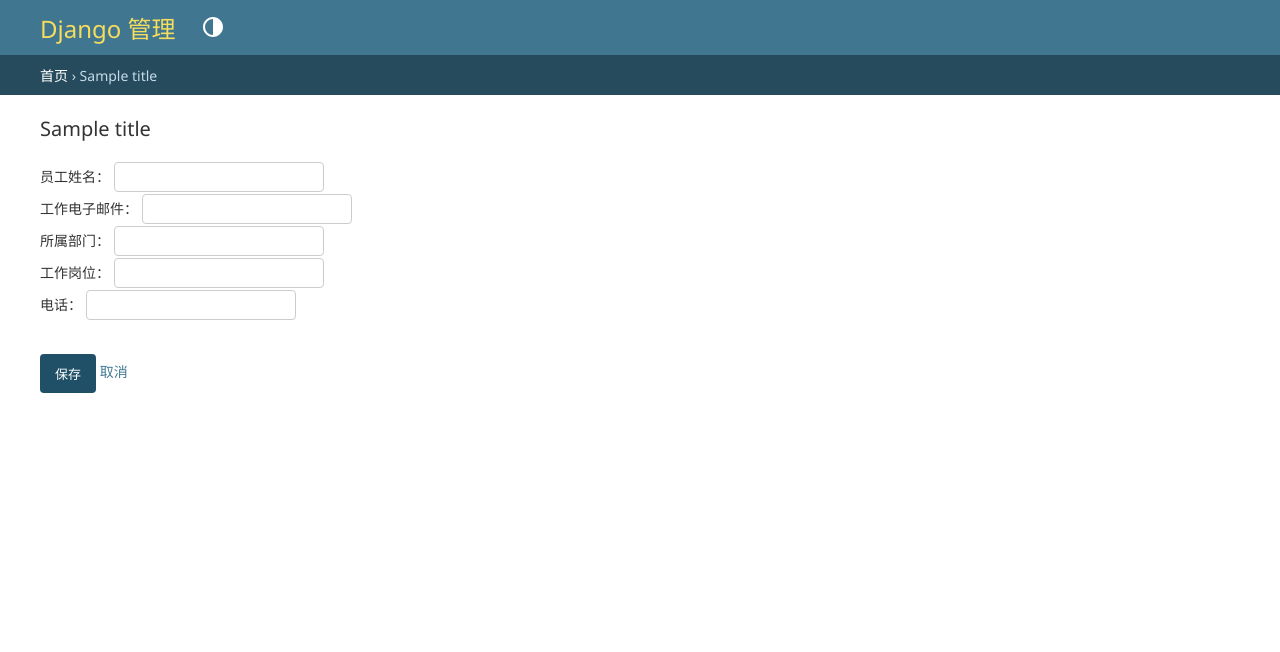
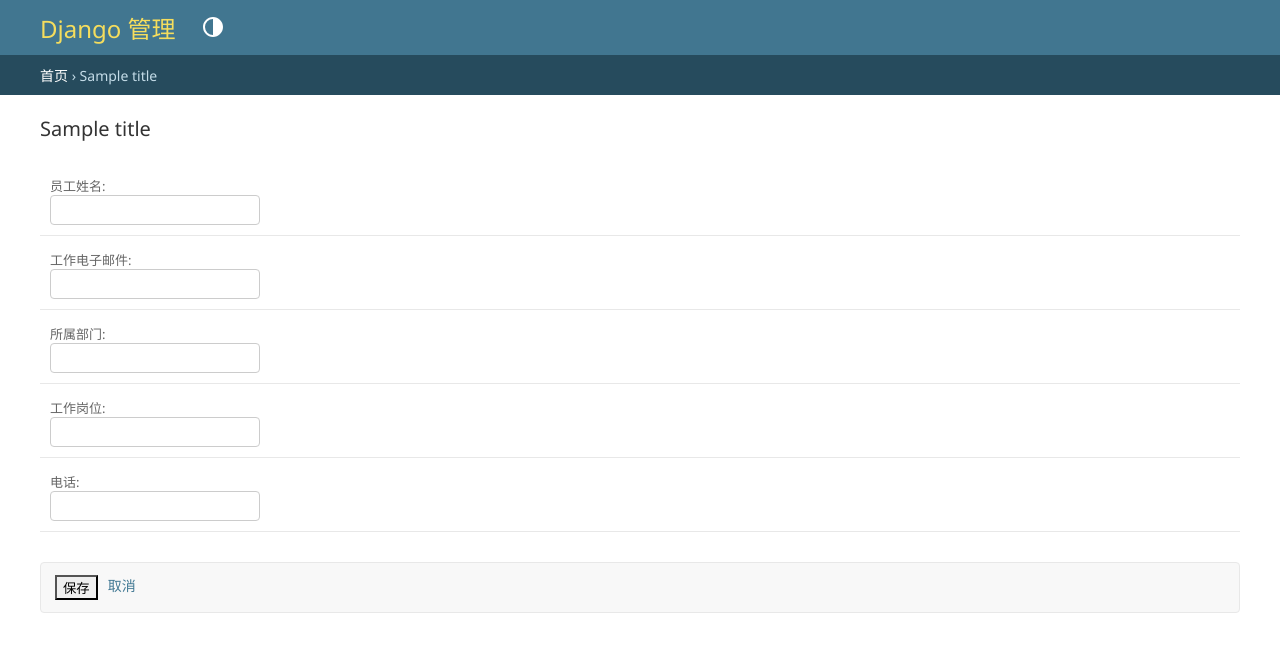
Before and after one commit to tacwayne-code/constellation-internship, a Django app: template 生产报工后台管理系统/templates/admin/employees/employeeprocessauthorization/process_form.html in a window 1280 px wide. Shown: the top 652 px of the page. Run offline with Django 5.2, Linux system fonts and the light colour scheme; tables that the repository leaves empty hold one stand-in row (values such as "Sample post"); the template is opened without the code that fills it: values that come from a table or form of the project are taken from there, most other values are stand-ins (such as "Sample title", 1, 10 or a date in 2020); parts of the project's set-up code (start-up, migrations or seed data) failed here and were passed over.

Commit message:
feat: 生产报工后台管理系统 — 员工工艺授权模块UI优化（element-ui表单/工艺名datalist提示）

```diff
--- a/生产报工后台管理系统/employees/admin.py
+++ b/生产报工后台管理系统/employees/admin.py
@@ -123,6 +123,9 @@ class EmployeeProcessAuthorizationAdmin(AdministratorOnlyMixin, admin.ModelAdmin
             "opts": self.model._meta,
             "title": "员工工艺授权 - 工艺管理",
             "processes": WorkProcess.objects.select_related("position").order_by("position__name", "name"),
+            "process_name_options": list(
+                WorkProcess.objects.filter(is_active=True).values_list("name", flat=True).distinct().order_by("name")
+            ),
         }
         context.update(extra)
         return context
--- a/生产报工后台管理系统/employees/forms.py
+++ b/生产报工后台管理系统/employees/forms.py
@@ -76,28 +76,18 @@ class WorkProcessManagementForm(forms.ModelForm):
 
     class Meta:
         model = WorkProcess
-        fields = ("position", "name", "is_active", "wo_match_rules")
+        fields = ("position", "name", "is_active")
         labels = {
             "position": "岗位",
             "name": "具体工艺名称",
             "is_active": "是否启用",
-            "wo_match_rules": "工单匹配规则",
-        }
-        help_texts = {
-            "wo_match_rules": "留空或填写 {} 表示沿用现有 BOM 组件匹配；可配置 routingOperationIds、productIds、productClasses、workcenterIds 或 workorderNames。",
         }
         widgets = {
-            "wo_match_rules": forms.Textarea(attrs={"rows": 5}),
+            # Offer the system's existing process names as suggestions via a
+            # datalist while still letting an administrator type a new name.
+            "name": forms.TextInput(attrs={"list": "process-name-options"}),
         }
 
     def __init__(self, *args, **kwargs):
         super().__init__(*args, **kwargs)
         self.fields["position"].queryset = JobPosition.objects.filter(is_active=True).order_by("name")
-
-    def clean_wo_match_rules(self):
-        rules = self.cleaned_data.get("wo_match_rules")
-        if rules in (None, ""):
-            return {}
-        if not isinstance(rules, dict):
-            raise forms.ValidationError("工单匹配规则必须是 JSON 对象。")
-        return rules
--- a/生产报工后台管理系统/templates/admin/employees/employeeprocessauthorization/process_form.html
+++ b/生产报工后台管理系统/templates/admin/employees/employeeprocessauthorization/process_form.html
@@ -1,25 +1,66 @@
 {% extends "admin/base_site.html" %}
+{% load i18n static %}
+
+{% block title %}{{ title }} | {{ block.super }}{% endblock %}
+
+{% block extrastyle %}
+  {{ block.super }}
+  <link rel="stylesheet" type="text/css" href="{% static 'admin/css/forms.css' %}"/>
+  <style type="text/css">
+    /* Keep anchor element-ui buttons free of the default underline so the
+       toolbar/submit actions sit flush with the rest of the module. */
+    a.el-button { text-decoration: none; }
+  </style>
+{% endblock %}
 
 {% block content %}
-  <div id="content-main">
+  <div id="content-main" class="form-main">
+    {% if '_popup' not in request.GET %}
+      <div class="page-header">
+        <el-page-header title="返回" @back="goBack" content="{{ title }}"/>
+      </div>
+    {% endif %}
     <form method="post" novalidate>
       {% csrf_token %}
-      <div class="module aligned">
+      <fieldset class="module aligned">
         {% for field in form %}
-          <div class="form-row{% if field.errors %} errors{% endif %}">
-            <div>
+          <div class="form-row{% if field.errors %} errors{% endif %}{% if field.name %} field-{{ field.name }}{% endif %}">
+            {% if field.is_checkbox %}
+              <div class="checkbox-row">
+                {{ field }}{{ field.label_tag }}
+              </div>
+            {% else %}
               {{ field.errors }}
-              <label{% if field.id_for_label %} for="{{ field.id_for_label }}"{% endif %}>{{ field.label }}：</label>
+              {{ field.label_tag }}
               {{ field }}
-              {% if field.help_text %}<div class="help">{{ field.help_text }}</div>{% endif %}
-            </div>
+              {% if field.help_text %}<div class="help">{{ field.help_text|safe }}</div>{% endif %}
+            {% endif %}
           </div>
         {% endfor %}
-      </div>
+      </fieldset>
+      <datalist id="process-name-options">
+        {% for name in process_name_options %}<option value="{{ name }}"></option>{% endfor %}
+      </datalist>
       <div class="submit-row">
-        <input type="submit" value="保存" class="default">
-        <a href="{% url 'admin:employees_employeeprocessauthorization_processes' %}" class="closelink">取消</a>
+        <div class="other-wrap">
+          <button type="submit" class="el-button el-button--primary el-button--small" name="_save">保存</button>
+        </div>
+        <div class="delete-wrap">
+          <a href="{% url 'admin:employees_employeeprocessauthorization_processes' %}" class="el-button el-button--default el-button--small">取消</a>
+        </div>
       </div>
     </form>
   </div>
+  <script type="text/javascript">
+    if (document.querySelector && document.querySelector('.page-header') && window.Vue) {
+      new Vue({
+        el: '.page-header',
+        methods: {
+          goBack: function () {
+            window.history.back();
+          }
+        }
+      });
+    }
+  </script>
 {% endblock %}
```
Also changed, not shown: 生产报工后台管理系统/templates/admin/employees/employeeprocessauthorization/process_management.html (+24 -5 lines).
